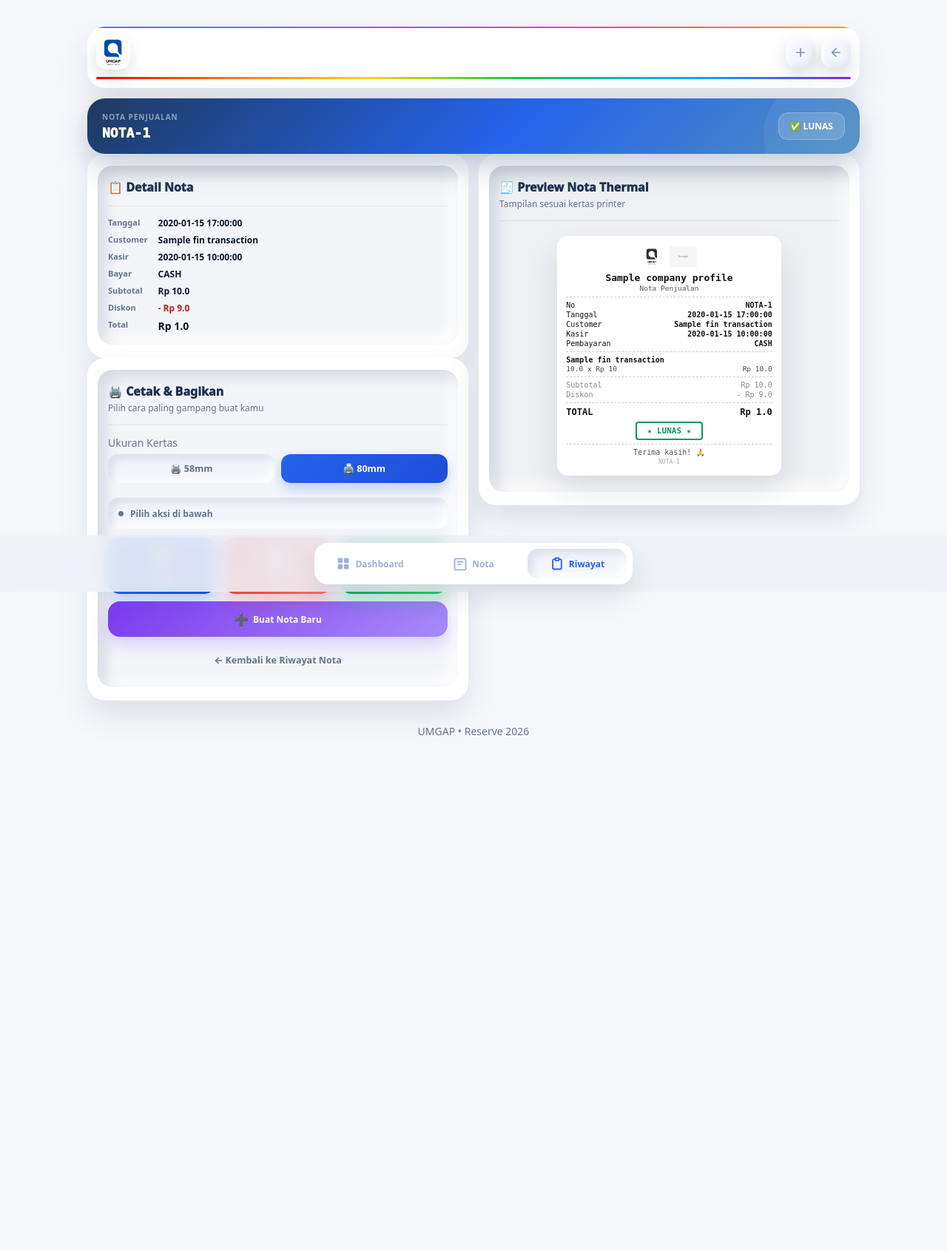
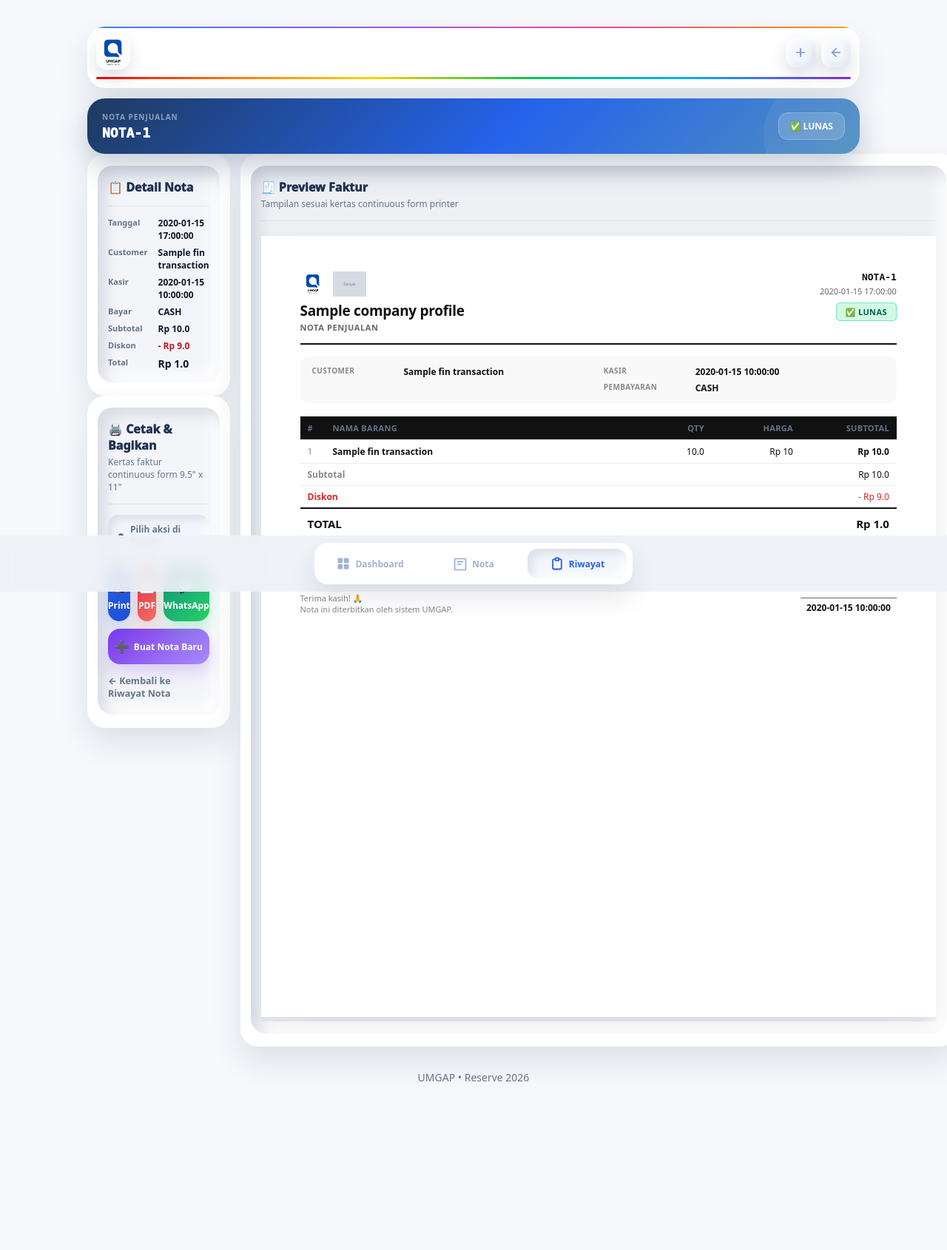
Before and after one commit to umgap2026-cmd/UMGAP-AI, a Flask app: page /nota/1 in a window 1280 px wide. Shown: the whole page at 74% size. Before the commit the page ends 994 px from the top, so only its background shows below. Run offline with Flask 3, Linux system fonts and the light colour scheme; the visitor is signed in with stand-in values (Sample User, id 1); grey boxes marked "Sample" are stand-in pictures; a database or web service that is not in the repository returns one stand-in record (values such as "Sample title"); parts of the project's set-up code (start-up, migrations or seed data) failed here and were passed over; some libraries are stand-ins or nearby versions.

Commit message:
Ganti cetak Nota dari thermal ke faktur continuous form 9.5"x11"
Rencana pakai printer dot-matrix (faktur), bukan thermal lagi:
- Hapus routes/web/thermal.py (ESC/POS builder, endpoint COM port
  serial print, list-ports) — sudah tidak dipakai UI mana pun
- Hapus 2 endpoint sisa di nota.py yang masih import dari thermal.py
  (escpos, print-server) — sudah tidak ditautkan dari halaman mana pun
- Hapus dependency pyserial dari requirements.txt
- invoice_form.html: hapus pilihan "Ukuran Kertas Thermal" 58/80mm
- invoice_print.html: preview & cetak diganti total dari struk thermal
  sempit jadi layout faktur satu halaman penuh (header, tabel item,
  total, tanda tangan) berukuran 9.5in x 11in via @page CSS — sama
  persis dipakai untuk preview layar & saat Ctrl+P/print fisik

```diff
--- a/app.py
+++ b/app.py
@@ -23,7 +23,6 @@ from routes.web.sales import sales_bp
 from routes.web.invoice import invoice_bp
 from routes.web.nota import nota_bp
 from routes.web.preview import preview_bp
-from routes.web.thermal import thermal_bp
 from routes.web.stats import stats_bp
 from routes.web.announcements import announcements_bp
 from routes.web.payroll import payroll_bp
@@ -119,7 +118,6 @@ app.register_blueprint(sales_bp)
 app.register_blueprint(invoice_bp)
 app.register_blueprint(nota_bp)
 app.register_blueprint(preview_bp)
-app.register_blueprint(thermal_bp)
 app.register_blueprint(stats_bp)
 app.register_blueprint(announcements_bp)
 app.register_blueprint(payroll_bp)
--- a/requirements.txt
+++ b/requirements.txt
@@ -12,7 +12,6 @@ pydantic>=2.7,<3
 openai>=1.40
 weasyprint
 xhtml2pdf
-pyserial
 pytz
 google-auth
 flask-compress==1.15.0
--- a/routes/web/nota.py
+++ b/routes/web/nota.py
@@ -158,80 +158,6 @@ def nota_pdf(txn_id):
         )
 
 
-# ---------- THERMAL (ESC/POS via serial di server) ----------
-@nota_bp.route("/nota/<int:txn_id>/escpos")
-def nota_escpos(txn_id):
-    if not is_logged_in():
-        return jsonify({"ok": False, "error": "Unauthorized"}), 401
-
-    from routes.web.thermal import _build_escpos
-
-    invoice, items = get_fin_invoice_detail(txn_id)
-    if not invoice:
-        abort(404)
-
-    pw_str = (invoice.get("print_size") or "80mm").replace("mm", "")
-    pw = 58 if pw_str == "58" else 80
-    data = _build_escpos(invoice, items, paper_width=pw)
-    fname = "nota_{}.bin".format(invoice.get("invoice_no", str(txn_id)))
-
-    from flask import Response
-    return Response(
-        data,
-        mimetype="application/octet-stream",
-        headers={"Content-Disposition": f'attachment; filename="{fname}"'},
-    )
-
-
-@nota_bp.route("/nota/<int:txn_id>/print-server", methods=["POST"])
-def nota_print_server(txn_id):
-    if not is_logged_in():
-        return jsonify({"ok": False, "error": "Unauthorized"}), 401
-
-    try:
-        import serial
-        import serial.tools.list_ports
-        SERIAL_OK = True
-    except ImportError:
-        SERIAL_OK = False
-
-    if not SERIAL_OK:
-        return jsonify({"ok": False, "error": "pyserial tidak terinstall di server. Jalankan: pip install pyserial"}), 500
-
-    from routes.web.thermal import _build_escpos
-
-    invoice, items = get_fin_invoice_detail(txn_id)
-    if not invoice:
-        return jsonify({"ok": False, "error": "Nota tidak ditemukan"}), 404
-
-    com_port = (request.json or {}).get("port", "").strip()
-    pw_str = (invoice.get("print_size") or "80mm").replace("mm", "")
-    pw = 58 if pw_str == "58" else 80
-
-    if not com_port:
-        ports = serial.tools.list_ports.comports()
-        for p in ports:
-            desc = (p.description or "").lower()
-            if "bluetooth" in desc or "spp" in desc or "serial" in desc or "com" in desc.lower():
-                com_port = p.device
-                break
-        if not com_port and ports:
-            com_port = ports[0].device
-
-    if not com_port:
-        return jsonify({"ok": False, "error": "Tidak ada COM port ditemukan. Pastikan printer sudah di-pair di Windows."}), 400
-
-    try:
-        data = _build_escpos(invoice, items, paper_width=pw)
-        with serial.Serial(com_port, baudrate=9600, timeout=3) as ser:
-            ser.write(data)
-        return jsonify({"ok": True, "port": com_port, "bytes": len(data)})
-    except serial.SerialException as e:
-        return jsonify({"ok": False, "error": f"Serial error: {e}"}), 500
-    except Exception as e:
-        return jsonify({"ok": False, "error": str(e)}), 500
-
-
 # ---------- MARK PAID ----------
 @nota_bp.route("/nota/<int:txn_id>/mark-paid", methods=["POST"])
 def nota_mark_paid(txn_id):
--- a/templates/invoice_print.html
+++ b/templates/invoice_print.html
@@ -25,7 +25,6 @@
     --good: #15803d;
     --bad: #b91c1c;
     --mono: "IBM Plex Mono", ui-monospace, monospace;
-    --paper-w: 80mm;
     --nav-h: 92px;
   }
   body {
@@ -38,7 +37,7 @@
   .screen { min-height: 100svh; display: flex; justify-content: center; padding: 14px 12px calc(14px + env(safe-area-inset-bottom)); }
   .wrap { width: 100%; max-width: 480px; }
   @media (min-width: 600px) { .wrap { max-width: 720px; } }
-  @media (min-width: 960px) { .wrap { max-width: 1060px; } }
+  @media (min-width: 960px) { .wrap { max-width: 1200px; } }
 
   /* ── HEADER ── */
   .head-card { background: #fff; border-radius: var(--radius); box-shadow: var(--shadow-out); padding: 12px; position: relative; overflow: hidden; }
@@ -104,47 +103,61 @@
   .act-wa { background: linear-gradient(135deg, #128c7e, #25d366); box-shadow: 0 10px 22px rgba(37,211,102,0.24); }
   .act-new { background: linear-gradient(135deg, #7c3aed, #a78bfa); box-shadow: 0 10px 22px rgba(124,58,237,0.22); }
 
-  /* paper size */
-  .opt-grid { display: grid; grid-template-columns: repeat(2, 1fr); gap: 8px; }
-  .opt { position: relative; }
-  .opt input { position: absolute; opacity: 0; width: 0; height: 0; }
-  .opt label {
-    display: flex; align-items: center; justify-content: center; gap: 6px; background: #f2f5fb; box-shadow: var(--soft-in);
-    border-radius: 13px; padding: 11px 10px; font-size: 12.5px; font-weight: 900; color: var(--muted); cursor: pointer; transition: all 0.15s;
-  }
-  .opt input:checked + label { color: #fff; background: linear-gradient(135deg, #2563eb, #1d4ed8); box-shadow: 0 8px 18px rgba(37,99,235,0.26); }
-
   .btn-back { display: flex; align-items: center; justify-content: center; width: 100%; height: 42px; border: none; border-radius: 13px; background: transparent; color: var(--muted); font-weight: 800; font-size: 12.5px; cursor: pointer; font-family: inherit; text-decoration: none; margin-top: 10px; }
 
-  /* RECEIPT PREVIEW */
-  .pv-body { display: flex; justify-content: center; padding: 6px 0; }
-  .receipt { font-family: var(--mono); font-size: 11px; color: #111; background: #fff; padding: 14px 12px; width: var(--paper-w); box-shadow: var(--shadow-out); border-radius: 14px; position: relative; }
-  .r-logos { display: flex; align-items: center; justify-content: center; gap: 10px; margin-bottom: 7px; }
-  .r-logos img { height: 28px; object-fit: contain; filter: grayscale(1) contrast(1.3); }
-  .r-center { text-align: center; }
-  .r-biz { font-size: 13px; font-weight: 700; margin-bottom: 1px; }
-  .r-sub { font-size: 9.5px; color: #555; margin-bottom: 6px; }
-  .r-dash { border: none; border-top: 1px dashed #ccc; margin: 5px 0; }
-  .r-row { display: flex; justify-content: space-between; gap: 4px; font-size: 10px; margin: 2px 0; }
-  .r-row .l { flex: 1; overflow: hidden; text-overflow: ellipsis; white-space: nowrap; }
-  .r-row .r { text-align: right; white-space: nowrap; font-weight: 600; }
-  .r-item-name { font-size: 10px; font-weight: 700; margin: 4px 0 1px; }
-  .r-item-det { display: flex; justify-content: space-between; font-size: 9.5px; color: #444; margin-bottom: 2px; }
-  .r-disc { display: flex; justify-content: space-between; font-size: 10px; color: #888; margin: 2px 0; }
-  .r-total-row { display: flex; justify-content: space-between; font-size: 12px; font-weight: 700; margin: 3px 0; }
-  .r-stamp { text-align: center; margin: 6px 0 4px; }
-  .r-stamp-inner { display: inline-block; padding: 4px 14px; border-radius: 4px; font-size: 11px; font-weight: 700; border: 2px solid; }
-  .r-stamp-inner.lunas { color: #059669; border-color: #059669; }
-  .r-stamp-inner.belum { color: #d97706; border-color: #d97706; }
-  .r-footer { text-align: center; font-size: 10px; color: #555; margin-top: 5px; }
-  .r-inv-no { text-align: center; font-size: 8px; color: #aaa; margin-top: 3px; word-break: break-all; }
+  /* ── FAKTUR PREVIEW (kertas continuous form 9.5" x 11") ── */
+  .pv-body { display: flex; justify-content: center; padding: 6px 0; overflow-x: auto; }
+  .faktur {
+    font-family: ui-sans-serif, system-ui, sans-serif; color: #111; background: #fff;
+    width: 9.5in; min-height: 11in; padding: 0.5in 0.55in; box-shadow: var(--shadow-out);
+    position: relative;
+  }
+  .fk-head { display: flex; justify-content: space-between; align-items: flex-start; gap: 16px; padding-bottom: 14px; border-bottom: 2px solid #111; margin-bottom: 16px; }
+  .fk-logos { display: flex; align-items: center; gap: 10px; margin-bottom: 6px; }
+  .fk-logos img { height: 34px; object-fit: contain; }
+  .fk-biz { font-size: 19px; font-weight: 900; letter-spacing: -0.3px; }
+  .fk-type { font-size: 11px; color: #666; font-weight: 600; text-transform: uppercase; letter-spacing: 0.6px; margin-top: 2px; }
+  .fk-right { text-align: right; }
+  .fk-no { font-size: 13px; font-weight: 800; font-family: var(--mono); margin-bottom: 4px; }
+  .fk-date { font-size: 11px; color: #666; }
+  .fk-badge { display: inline-block; margin-top: 8px; padding: 4px 12px; border-radius: 5px; font-size: 11px; font-weight: 800; letter-spacing: 0.4px; text-transform: uppercase; }
+  .fk-badge.lunas { background: #d1fae5; color: #065f46; border: 1.5px solid #6ee7b7; }
+  .fk-badge.belum { background: #fef3c7; color: #92400e; border: 1.5px solid #fcd34d; }
+
+  .fk-meta { background: #f9f9f9; border-radius: 10px; padding: 12px 16px; margin-bottom: 18px; display: grid; grid-template-columns: 110px 1fr 110px 1fr; gap: 5px 14px; }
+  .fk-m-lbl { font-size: 10px; font-weight: 700; color: #888; text-transform: uppercase; letter-spacing: 0.4px; }
+  .fk-m-val { font-size: 12px; font-weight: 600; }
+
+  .fk-tbl { width: 100%; border-collapse: collapse; margin-bottom: 16px; }
+  .fk-tbl thead tr { background: #111; color: #fff; }
+  .fk-tbl thead th { padding: 8px 10px; font-size: 11px; font-weight: 700; text-transform: uppercase; letter-spacing: 0.3px; text-align: left; }
+  .fk-tbl thead th.r { text-align: right; }
+  .fk-tbl tbody tr { border-bottom: 1px solid #eee; }
+  .fk-tbl tbody tr:nth-child(even) { background: #fafafa; }
+  .fk-tbl tbody td { padding: 7px 10px; font-size: 12px; }
+  .fk-tbl tbody td.r { text-align: right; font-variant-numeric: tabular-nums; }
+  .fk-tbl tfoot td { padding: 6px 10px; font-size: 12px; text-align: right; font-variant-numeric: tabular-nums; }
+  .fk-tbl tfoot .lbl { text-align: left; color: #888; font-weight: 600; }
+  .fk-tbl tfoot .disc { color: #dc2626; }
+  .fk-tbl tfoot .grand { font-size: 15px; font-weight: 900; padding-top: 10px; border-top: 2px solid #111; }
+  .fk-tbl tfoot .grand-lbl { font-size: 15px; font-weight: 900; text-align: left; padding-top: 10px; border-top: 2px solid #111; }
+
+  .fk-notes { background: #fffbeb; border-left: 4px solid #f59e0b; border-radius: 6px; padding: 10px 14px; margin-bottom: 16px; }
+  .fk-notes-lbl { font-size: 10px; font-weight: 700; color: #92400e; text-transform: uppercase; letter-spacing: 0.4px; margin-bottom: 3px; }
+  .fk-notes-txt { font-size: 12px; }
+
+  .fk-footer { margin-top: 28px; padding-top: 14px; border-top: 1px dashed #ccc; display: flex; justify-content: space-between; align-items: flex-end; gap: 16px; }
+  .fk-thanks { font-size: 11px; color: #888; }
+  .fk-sig { text-align: right; }
+  .fk-sig-lbl { font-size: 10px; color: #888; margin-bottom: 26px; }
+  .fk-sig-name { font-size: 12px; font-weight: 700; border-top: 1px solid #666; padding-top: 4px; display: inline-block; min-width: 130px; text-align: center; }
 
   @media print {
-    @page { size: var(--paper-w) auto; margin: 0; }
+    @page { size: 9.5in 11in; margin: 0; }
     body { background: #fff; padding: 0; }
     .head-card, .hero-strip, .main-card:not(.pv-only), .bottom-nav { display: none !important; }
-    .screen, .wrap, .pv-body { display: block; padding: 0; margin: 0; max-width: none; }
-    .receipt { box-shadow: none; width: 100%; border-radius: 0; }
+    .screen, .wrap, .pv-body { display: block; padding: 0; margin: 0; max-width: none; overflow: visible; }
+    .faktur { box-shadow: none; width: 100%; min-height: 0; }
   }
 
   @media (min-width: 960px) {
@@ -165,7 +178,6 @@
   data-kasir="{{ invoice.created_by_name or '-' }}"
   data-method="{{ invoice.payment_method }}"
   data-grand="{{ invoice.grand_total }}"
-  data-paperw="{{ invoice.print_size if invoice.print_size in ('58mm','80mm') else '80mm' }}"
   data-ispaid="{{ '1' if invoice.is_paid else '0' }}"
   data-base="{{ action_base }}"
 ></div>
@@ -227,14 +239,8 @@
         <div class="main-card">
           <div class="inner">
             <div class="sec-title">🖨️ Cetak &amp; Bagikan</div>
-            <div class="sec-desc">Pilih cara paling gampang buat kamu</div>
+            <div class="sec-desc">Kertas faktur continuous form 9.5" x 11"</div>
             <div class="divider"></div>
-
-            <label>Ukuran Kertas</label>
-            <div class="opt-grid" style="margin-bottom: 14px">
-              <div class="opt"><input type="radio" name="sz" id="sz-58" value="58" /><label for="sz-58">🖨️ 58mm</label></div>
-              <div class="opt"><input type="radio" name="sz" id="sz-80" value="80" /><label for="sz-80">🖨️ 80mm</label></div>
-            </div>
 
             <div class="st-bar" id="stBar">
               <div class="st-dot"></div>
@@ -260,56 +266,101 @@
         </div>
       </div>
 
-      <!-- RIGHT: receipt preview -->
+      <!-- RIGHT: faktur preview -->
       <div class="main-card pv-only">
         <div class="inner" style="background: #eef0f4">
-          <div class="sec-title">🧾 Preview Nota Thermal</div>
-          <div class="sec-desc">Tampilan sesuai kertas printer</div>
+          <div class="sec-title">🧾 Preview Faktur</div>
+          <div class="sec-desc">Tampilan sesuai kertas continuous form printer</div>
           <div class="divider"></div>
           <div class="pv-body">
-            <div class="receipt" id="receiptEl">
-              <div class="r-logos">
-                <img src="{{ url_for('static',filename='UMGAP (1).png') }}" alt="UMGAP" />
-                {% if invoice.logo_data_uri %}<img src="{{ invoice.logo_data_uri }}" alt="Logo" />
-                {% elif invoice.company_logo_path %}<img src="{{ url_for('static',filename=invoice.company_logo_path) }}" alt="Logo" />{% endif %}
-              </div>
-              <div class="r-center">
-                <div class="r-biz">{{ invoice.company_name or 'UMGAP' }}</div>
-                <div class="r-sub">{{ 'Nota Pembelian' if invoice.nota_type == 'BELI' else 'Nota Penjualan' }}</div>
-              </div>
-              <hr class="r-dash" />
-              <div class="r-row"><span class="l">No</span><span class="r" style="font-family: var(--mono)">{{ invoice.invoice_no }}</span></div>
-              <div class="r-row"><span class="l">Tanggal</span><span class="r">{{ invoice.created_at_wib or '-' }}</span></div>
-              <div class="r-row"><span class="l">{{ 'Pemasok' if invoice.nota_type == 'BELI' else 'Customer' }}</span><span class="r">{{ invoice.customer_name or '-' }}</span></div>
-              <div class="r-row"><span class="l">Kasir</span><span class="r">{{ invoice.created_by_name or '-' }}</span></div>
-              <div class="r-row"><span class="l">Pembayaran</span><span class="r">{{ invoice.payment_method }}</span></div>
-              <hr class="r-dash" />
-              {% for item in items %}
-              <div class="r-item-name">{{ item.product_name }}</div>
-              <div class="r-item-det">
-                <span>{{ item.qty_display or item.qty }} x Rp {{ "{:,}".format(item.price).replace(",",".") }}</span>
-                <span>Rp {{ "{:,}".format(item.subtotal).replace(",",".") }}</span>
-              </div>
-              {% endfor %}
-              <hr class="r-dash" />
-              {% if invoice.discount and invoice.discount > 0 %}
-              <div class="r-disc"><span>Subtotal</span><span>Rp {{ "{:,}".format(invoice.subtotal).replace(",",".") }}</span></div>
-              <div class="r-disc"><span>Diskon</span><span>- Rp {{ "{:,}".format(invoice.discount).replace(",",".") }}</span></div>
-              <hr class="r-dash" />
-              {% endif %}
-              <div class="r-total-row"><span>TOTAL</span><span>Rp {{ "{:,}".format(invoice.grand_total).replace(",",".") }}</span></div>
-              <div class="r-stamp">
-                <div class="r-stamp-inner {{ 'lunas' if invoice.is_paid else 'belum' }}" id="receiptStamp">
-                  {{ '★ LUNAS ★' if invoice.is_paid else '⏳ BELUM LUNAS' }}
+            <div class="faktur" id="fakturEl">
+              <div class="fk-head">
+                <div>
+                  <div class="fk-logos">
+                    <img src="{{ url_for('static',filename='UMGAP (1).png') }}" alt="UMGAP" />
+                    {% if invoice.logo_data_uri %}<img src="{{ invoice.logo_data_uri }}" alt="Logo" />
+                    {% elif invoice.company_logo_path %}<img src="{{ url_for('static',filename=invoice.company_logo_path) }}" alt="Logo" />{% endif %}
+                  </div>
+                  <div class="fk-biz">{{ invoice.company_name or 'UMGAP' }}</div>
+                  <div class="fk-type">{{ 'Nota Pembelian' if invoice.nota_type == 'BELI' else 'Nota Penjualan' }}</div>
+                </div>
+                <div class="fk-right">
+                  <div class="fk-no">{{ invoice.invoice_no }}</div>
+                  <div class="fk-date">{{ invoice.created_at_wib or '-' }}</div>
+                  <div class="fk-badge {{ 'lunas' if invoice.is_paid else 'belum' }}" id="fakturStamp">
+                    {{ '✅ LUNAS' if invoice.is_paid else '⏳ BELUM LUNAS' }}
+                  </div>
                 </div>
               </div>
-              <hr class="r-dash" />
+
+              <div class="fk-meta">
+                <div class="fk-m-lbl">{{ 'Pemasok' if invoice.nota_type == 'BELI' else 'Customer' }}</div>
+                <div class="fk-m-val">{{ invoice.customer_name or '-' }}</div>
+                <div class="fk-m-lbl">Kasir</div>
+                <div class="fk-m-val">{{ invoice.created_by_name or '-' }}</div>
+                {% if invoice.customer_phone %}
+                <div class="fk-m-lbl">No. HP</div>
+                <div class="fk-m-val">{{ invoice.customer_phone }}</div>
+                {% else %}
+                <div></div><div></div>
+                {% endif %}
+                <div class="fk-m-lbl">Pembayaran</div>
+                <div class="fk-m-val">{{ invoice.payment_method }}</div>
+              </div>
+
+              <table class="fk-tbl">
+                <thead>
+                  <tr>
+                    <th style="width: 34px">#</th>
+                    <th>Nama Barang</th>
+                    <th class="r" style="width: 70px">Qty</th>
+                    <th class="r" style="width: 120px">Harga</th>
+                    <th class="r" style="width: 130px">Subtotal</th>
+                  </tr>
+                </thead>
+                <tbody>
+                  {% for item in items %}
+                  <tr>
+                    <td style="color: #888">{{ loop.index }}</td>
+                    <td style="font-weight: 600">{{ item.product_name }}</td>
+                    <td class="r">{{ item.qty_display or item.qty }}</td>
+                    <td class="r">Rp {{ "{:,}".format(item.price).replace(",",".") }}</td>
+                    <td class="r" style="font-weight: 700">Rp {{ "{:,}".format(item.subtotal).replace(",",".") }}</td>
+                  </tr>
+                  {% endfor %}
+                </tbody>
+                <tfoot>
+                  {% if invoice.discount and invoice.discount > 0 %}
+                  <tr>
+                    <td colspan="3" class="lbl">Subtotal</td>
+                    <td colspan="2">Rp {{ "{:,}".format(invoice.subtotal).replace(",",".") }}</td>
+                  </tr>
+                  <tr>
+                    <td colspan="3" class="lbl disc">Diskon</td>
+                    <td colspan="2" class="disc">- Rp {{ "{:,}".format(invoice.discount).replace(",",".") }}</td>
+                  </tr>
+                  {% endif %}
+                  <tr>
+                    <td colspan="3" class="grand-lbl">TOTAL</td>
+                    <td colspan="2" class="grand">Rp {{ "{:,}".format(invoice.grand_total).replace(",",".") }}</td>
+                  </tr>
+                </tfoot>
+              </table>
+
               {% if invoice.notes %}
-              <div style="font-size: 9.5px; color: #555; font-style: italic; text-align: center">{{ invoice.notes }}</div>
-              <hr class="r-dash" />
+              <div class="fk-notes">
+                <div class="fk-notes-lbl">📝 Catatan</div>
+                <div class="fk-notes-txt">{{ invoice.notes }}</div>
+              </div>
               {% endif %}
-              <div class="r-footer">Terima kasih! 🙏</div>
-              <div class="r-inv-no">{{ invoice.invoice_no }}</div>
+
+              <div class="fk-footer">
+                <div class="fk-thanks">Terima kasih! 🙏<br />Nota ini diterbitkan oleh sistem UMGAP.</div>
+                <div class="fk-sig">
+                  <div class="fk-sig-lbl">Kasir / Penerima</div>
+                  <div class="fk-sig-name">{{ invoice.created_by_name or '-' }}</div>
+                </div>
+              </div>
             </div>
           </div>
         </div>
@@ -322,21 +373,9 @@
   var _d = document.getElementById("invData").dataset;
   var INV_ID = parseInt(_d.id, 10);
   var BASE = _d.base || "/nota/" + INV_ID;
-  var PAPERW = _d.paperw || "80mm";
   var IS_PAID = _d.ispaid === "1";
   var PHONE = _d.phone || "";
   var IS_BELI = _d.type === "BELI";
-
-  (function () {
-    document.documentElement.style.setProperty("--paper-w", PAPERW);
-    var r = document.getElementById(PAPERW === "58mm" ? "sz-58" : "sz-80");
-    if (r) r.checked = true;
-  })();
-  document.querySelectorAll('input[name="sz"]').forEach(function (r) {
-    r.addEventListener("change", function () {
-      document.documentElement.style.setProperty("--paper-w", r.value + "mm");
-    });
-  });
 
   function setSt(cls, txt) {
     var b = document.getElementById("stBar");
@@ -356,10 +395,10 @@
       .then(function (d) {
         if (d.ok) {
           document.getElementById("pbLbl").textContent = IS_PAID ? "✅ LUNAS" : "⏳ BELUM LUNAS";
-          var s = document.getElementById("receiptStamp");
+          var s = document.getElementById("fakturStamp");
           if (s) {
-            s.className = "r-stamp-inner " + (IS_PAID ? "lunas" : "belum");
-            s.textContent = IS_PAID ? "★ LUNAS ★" : "⏳ BELUM LUNAS";
+            s.className = "fk-badge " + (IS_PAID ? "lunas" : "belum");
+            s.textContent = IS_PAID ? "✅ LUNAS" : "⏳ BELUM LUNAS";
           }
           setSt("ok", "Status tersimpan: " + (IS_PAID ? "LUNAS" : "BELUM LUNAS"));
         } else {
```
Also changed, not shown: routes/web/thermal.py (deleted, +0 -207 lines), templates/invoice_form.html (+0 -14 lines).
